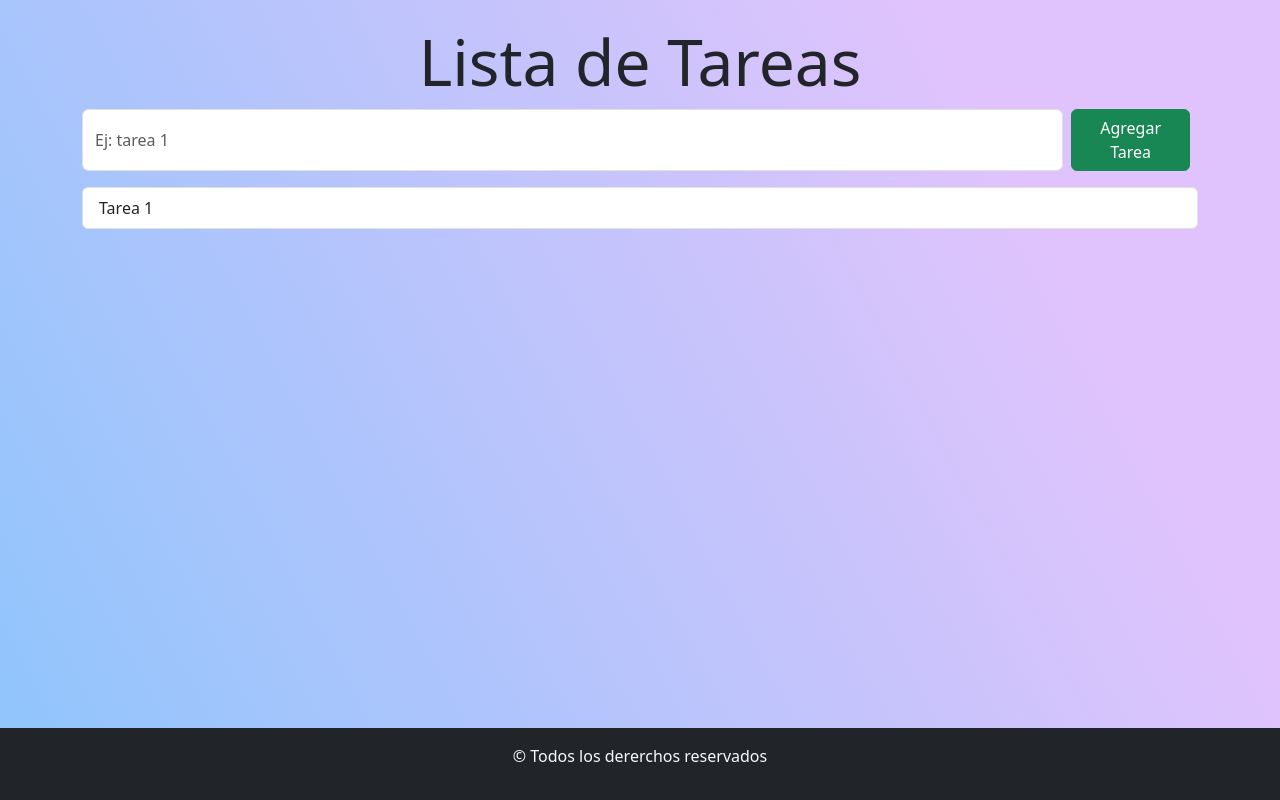
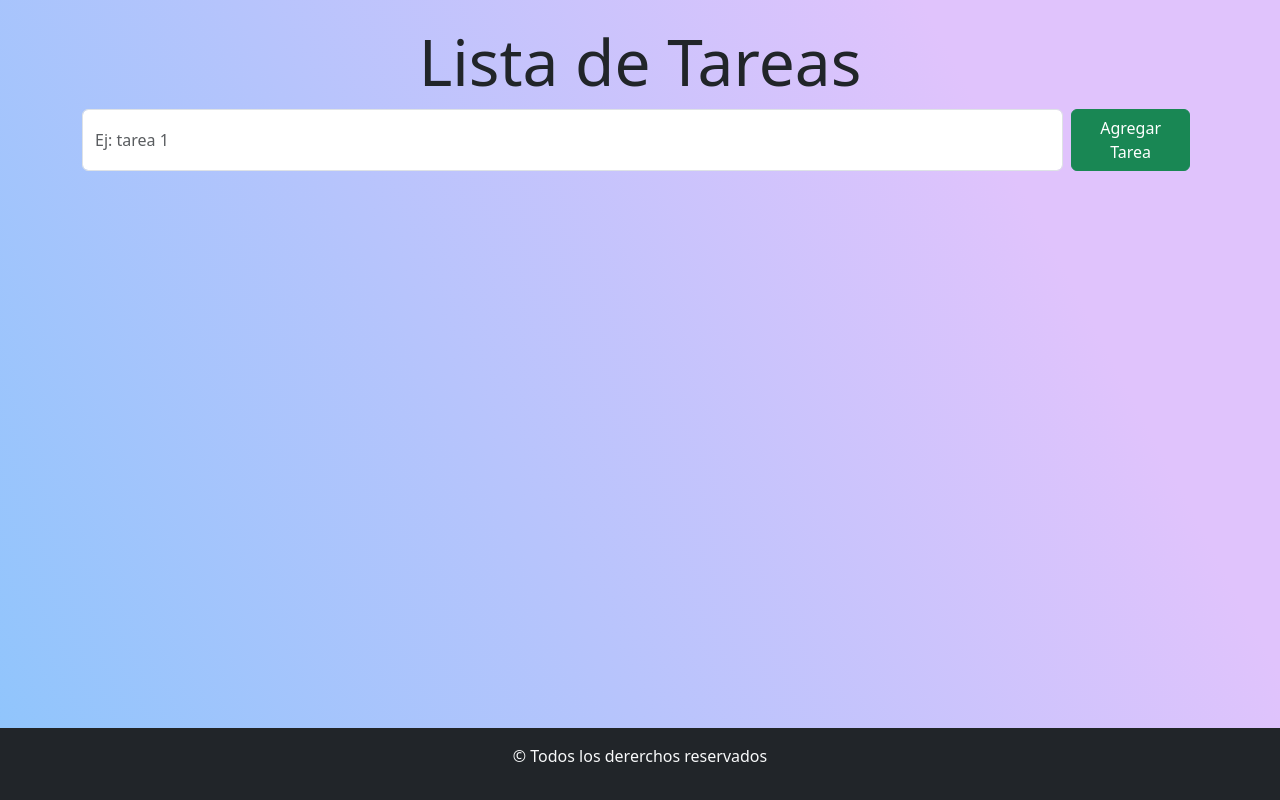
Before and after one commit to guadavillarreal/listaTareas, a React (Vite) app: page / in a window 1280 px wide. Built offline with nearby package versions, Linux system fonts and the light colour scheme.

Commit message:
dibujamos la cantiad de tareas que corresponde al array tareas

```diff
--- a/src/components/FormularioTareas.jsx
+++ b/src/components/FormularioTareas.jsx
@@ -1,9 +1,5 @@
-{
-  /*import { Button, from} from "react-bootstrap"; */
-}
-{
-  /*puedo import de esta manera o mas simplificado -arriba- cuando forman parte de la misma libreria*/
-}
+//import { Button, from} from "react-bootstrap"; */
+//puedo import de esta manera o mas simplificado -arriba- cuando forman parte de la misma libreria*/
 import { Button } from "react-bootstrap";
 import Form from "react-bootstrap/Form";
 import ListaTareas from "./ListaTareas";
@@ -20,9 +16,9 @@ const FormularioTareas = () => {
     console.log("desde el evento submit");
     e.preventDefault();
     //tareas.push(asd); no se puede modificar directamente xloq buscamos una alternativa
-    setTareas([...tareas,tarea])
+    setTareas([...tareas, tarea]);
     //limpiar el formulario- solo 1 elem
-    setTarea('');
+    setTarea("");
   };
   return (
     <section>
@@ -51,8 +47,9 @@ const FormularioTareas = () => {
             Agregar Tarea
           </Button>
         </Form.Group>
-        <ListaTareas />
+        {/*envio de props: <ListaTareas tareas={tarea}/>: izq: nombProps={valorqguardo}*/}
       </Form>
+      <ListaTareas tareas={tareas} />
     </section>
   );
 };
--- a/src/components/ListaTareas.jsx
+++ b/src/components/ListaTareas.jsx
@@ -1,10 +1,17 @@
 import { ListGroup } from "react-bootstrap";
 import ItemTareas from "./ItemTareas";
-
-const ListaTareas = () => {
+//const ListaTareas = ({tareas}) => {//llamada al props desestructurada mente
+//const ListaTareas = (props) => {//llamada al props estructuradamente
+const ListaTareas = (props) => {
   return (
     <ListGroup>
-      <ItemTareas/>
+      {/*--no toma esta func {
+
+        //desestructuradamente: tareas.map(() => (
+        props.tareas.map(() => (<ItemTareas />))} */}
+      {//las llaves indican que hare logica de js
+        props.tareas.map((elementoTarea, posocionTarea)=><ItemTareas key={posocionTarea} />)
+      }
     </ListGroup>
   );
 };
```
